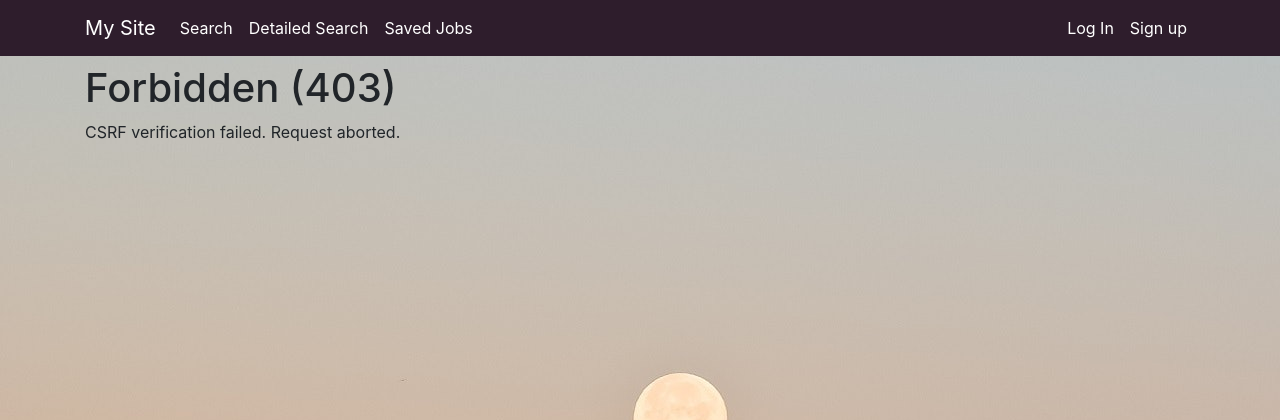
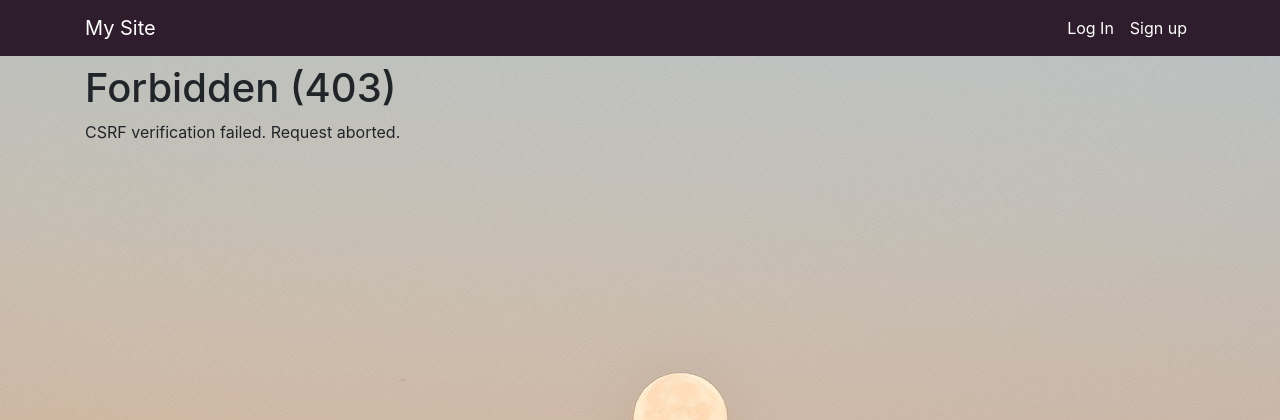
Before and after one commit to backend-project-team3/letsgetyouajob, a Django app: template apps/core/templates/403_csrf.html in a window 1280 px wide. Shown: the top 420 px of the page. Run offline with Django 3.2, Linux system fonts and the light colour scheme; the template is opened without the code that fills it, so the values that code supplies are empty; some libraries are stand-ins or nearby versions.

Commit message:
took out unnecessary links on nav bar

```diff
--- a/apps/core/templates/base.html
+++ b/apps/core/templates/base.html
@@ -52,8 +52,11 @@
         </button>
 
         <div class="collapse navbar-collapse" id="navbarSupportedContent">
-            <ul class="navbar-nav mr-auto">
-                <li class="nav-item">
+
+<!-- to delete for final site but here easy for testing purposes -->
+
+            <!-- <ul class="navbar-nav mr-auto">
+               <li class="nav-item">
                     <a class="nav-link" href="{% url 'search_results' %}">Search</a>
                 </li>
                 <li class="nav-item">
@@ -62,7 +65,7 @@
                 <li class="nav-item">
                     <a class="nav-link" href="{% url 'saved_jobs' %}">Saved Jobs</a>
                 </li>
-            </ul>
+            </ul> -->
             <ul class="navbar-nav ml-auto">
                 {% if request.user.is_authenticated %}
                     <li class="nav-item">
```
